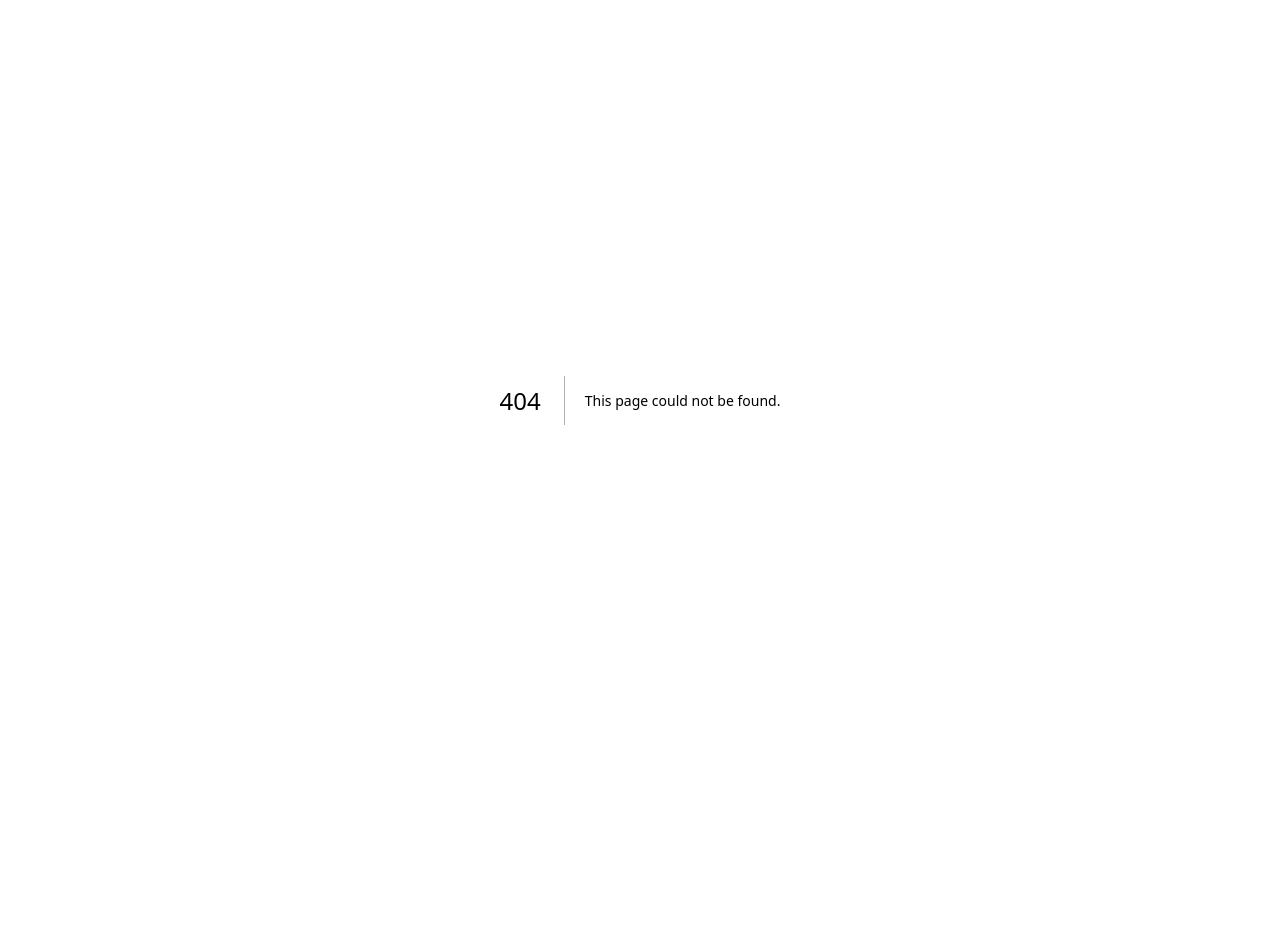
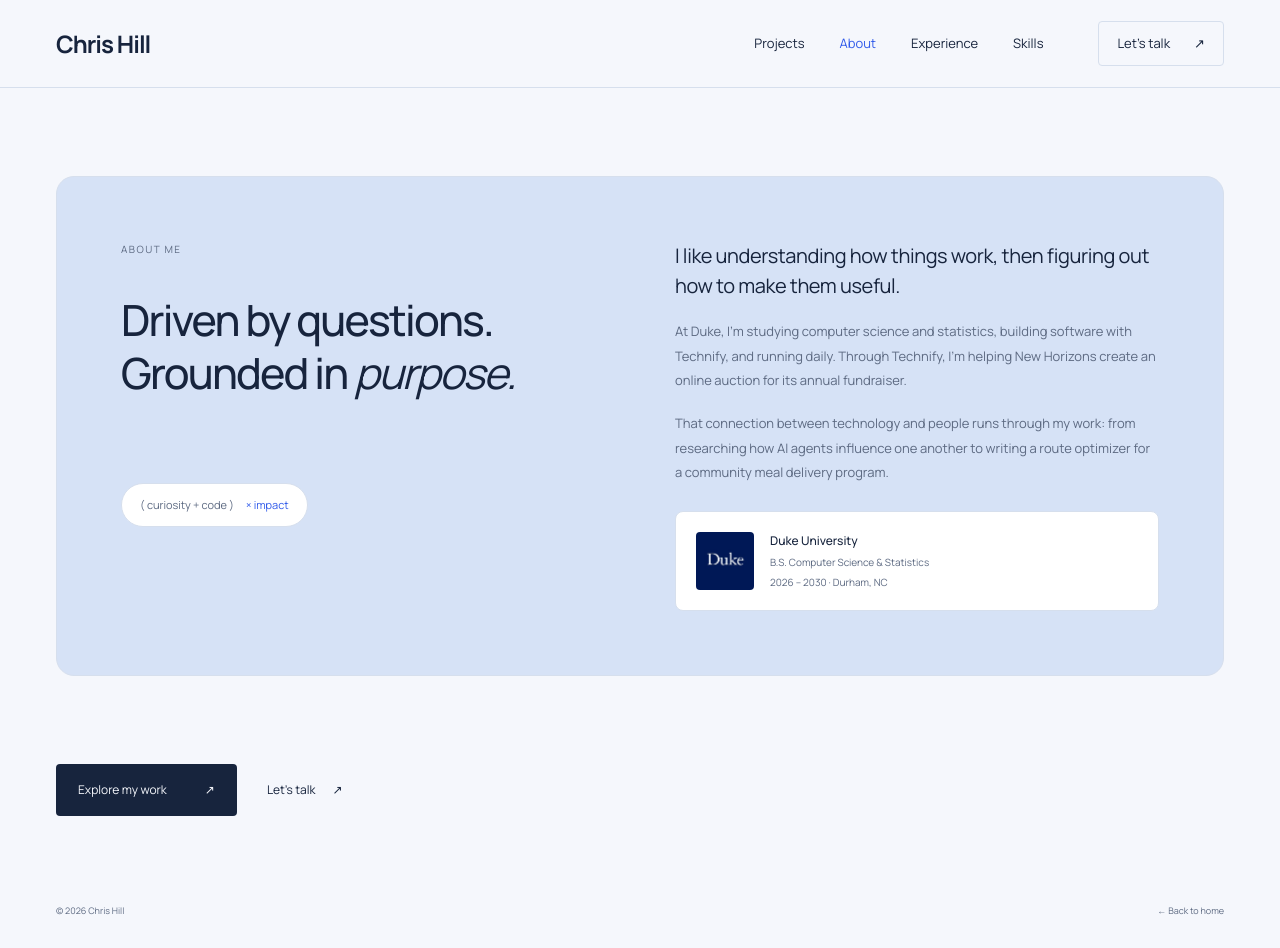
Before and after one commit to ChrisHill415/PersonalWebsite, a Next.js app: page /about in a window 1280 px wide. Before the commit this address had no page. Before the commit the page ends 800 px from the top, so only its background shows below. Built offline with nearby package versions, Linux system fonts and the light colour scheme.

Commit message:
new about page

```diff
--- /dev/null
+++ b/app/about/page.tsx
@@ -0,0 +1,76 @@
+import type { Metadata } from "next";
+import Image from "next/image";
+import Link from "next/link";
+import SiteHeader from "../site-header";
+
+export const metadata: Metadata = {
+  title: "About Me — Chris Hill",
+  description: "Get to know Chris Hill, a computer science and statistics student at Duke University, building software and connecting technology with people.",
+  alternates: { canonical: "/about" },
+  openGraph: {
+    title: "About Me — Chris Hill",
+    description: "Curiosity, code, and purpose. Get to know Chris Hill.",
+    url: "/about",
+  },
+};
+
+export default function AboutPage() {
+  return (
+    <>
+      <a className="skip-link" href="#main">Skip to content</a>
+      <SiteHeader about />
+      <main id="main">
+        <section id="about" className="about section">
+          <div className="container about-grid">
+            <div>
+              <div className="eyebrow section-index">
+                ABOUT ME
+              </div>
+              <h1>
+                Driven by questions.
+                <br />
+                Grounded in <span className="serif">purpose.</span>
+              </h1>
+              <div className="about-decoration" aria-hidden="true">
+                ( curiosity + code ) <span>× impact</span>
+              </div>
+            </div>
+            <div className="about-copy">
+              <p>
+                I like understanding how things work, then figuring out how to
+                make them useful.
+              </p>
+              <p>
+                At Duke, I’m studying computer science and statistics,
+                building software with Technify, and running daily. Through Technify,
+                I’m helping New Horizons create an online auction for its annual
+                fundraiser.
+              </p>
+              <p>
+                That connection between technology and people runs through my
+                work: from researching how AI agents influence one another to
+                writing a route optimizer for a community meal delivery program.
+              </p>
+              <div className="education">
+                <Image src="/duke-wordmark.png" alt="Duke University" width={58} height={58} className="education-logo" />
+                <div>
+                  <strong>Duke University</strong>
+                  <span>B.S. Computer Science & Statistics</span>
+                  <span>2026 – 2030 · Durham, NC</span>
+                </div>
+              </div>
+            </div>
+          </div>
+        </section>
+        <div className="container about-actions">
+          <Link className="button primary" href="/#work">Explore my work <span aria-hidden="true">↗</span></Link>
+          <Link className="resume-link" href="/#contact">Let’s talk <span aria-hidden="true">↗</span></Link>
+        </div>
+      </main>
+      <footer className="footer container">
+        <span>© 2026 Chris Hill</span>
+        <Link href="/">← Back to home</Link>
+      </footer>
+    </>
+  );
+}
--- a/app/globals.css
+++ b/app/globals.css
@@ -483,7 +483,7 @@ button:focus-visible {
   grid-template-columns: 1fr 1fr;
   gap: 110px;
 }
-.about h2 {
+.about :is(h1, h2) {
   line-height: 1.25;
   font-size: 43px;
 }
@@ -744,7 +744,7 @@ button:focus-visible {
   .about-grid {
     gap: 60px;
   }
-  .about h2 {
+  .about :is(h1, h2) {
     font-size: 37px;
   }
   .experience-row {
@@ -914,7 +914,7 @@ button:focus-visible {
     grid-template-columns: 1fr;
     gap: 32px;
   }
-  .about h2 {
+  .about :is(h1, h2) {
     font-size: 37px;
   }
   .about-decoration {
@@ -1299,7 +1299,7 @@ html {
   .project h3 { font-size: 21px; }
   .about { width: calc(100% - 40px); margin-block: 48px; padding: 28px 22px; border-radius: 12px; }
   .about-grid { gap: 30px; }
-  .about h2 { font-size: 32px; }
+  .about :is(h1, h2) { font-size: 32px; }
   .about-decoration { font-size: 9px; padding: 12px 14px; }
   .education { padding: 14px; gap: 12px; }
   .education-logo { width: 48px; height: 48px; }
@@ -1567,3 +1567,16 @@ html {
   .project-scroll-controls button { width: 36px; height: 36px; }
   .project-browse > span { font-size: 10px; }
 }
+
+/* Standalone biography and hotel project preview. */
+.about h1 { margin-block: 0.83em; font-weight: 500; letter-spacing: -1.8px; }
+.about-actions { display: flex; align-items: center; gap: 30px; margin-bottom: 88px; }
+.work + .experience { padding-top: 88px; }
+.hotel-art { background: #dce7f9; }
+.hotel-art svg { width: 100%; height: 100%; }
+.hotel-visual-label { position: absolute; top: 20px; left: 22px; font-size: 8px; letter-spacing: 1.2px; color: #526886; }
+.nav a[aria-current="page"] { color: var(--header-hover); }
+@media (max-width: 760px) {
+  .work + .experience { padding-top: 48px; }
+  .about-actions { margin-bottom: 48px; }
+}
--- a/app/page.tsx
+++ b/app/page.tsx
@@ -1,6 +1,7 @@
 "use client";
 import { useCallback, useEffect, useId, useRef, useState } from "react";
 import Image from "next/image";
+import SiteHeader from "./site-header";
 const github = "https://github.com/ChrisHill415";
 const projects = [
   {
@@ -26,6 +27,18 @@ const projects = [
     href: "https://github.com/ChrisHill415/SmallLanguageModel",
     link: "Explore my GitHub",
     visual: "model",
+  },
+  {
+    title: "Hotel Analysis",
+    category: "Data analysis",
+    type: "Personal project",
+    subtitle: "Exploring the data behind hotel stays.",
+    description:
+      "A data analysis project focused on hotels. Explore the analysis and source code on GitHub.",
+    tags: ["Data analysis", "Hospitality"],
+    href: "https://github.com/ChrisHill415/Hotel-Analysis",
+    link: "Explore the project",
+    visual: "hotel",
   },
   {
     title: "Multi-agent AI Research",
@@ -55,6 +68,23 @@ function Arrow() {
   return <span aria-hidden="true">↗</span>;
 }
 function ProjectVisual({ kind }: { kind: string }) {
+  if (kind === "hotel") return (
+    <div className="project-visual hotel-art" aria-hidden="true">
+      <div className="hotel-visual-label">HOTEL ANALYSIS</div>
+      <svg viewBox="0 0 400 240" fill="none">
+        <path d="M110 195V55h180v140M85 195h230" stroke="#526886" strokeWidth="3" />
+        {[80, 115, 150].flatMap((y) => [140, 180, 220, 260].map((x) => (
+          <rect key={`${x}-${y}`} x={x - 9} y={y} width="18" height="19" rx="2" fill="#8ca6d3" />
+        )))}
+        <path d="M184 195v-25h32v25" stroke="#315bea" strokeWidth="3" />
+        <path d="m75 145 65-30 55 12 60-50 65-18" stroke="#315bea" strokeWidth="4" strokeLinecap="round" strokeLinejoin="round" />
+        {[[75,145],[140,115],[195,127],[255,77],[320,59]].map(([x,y]) => (
+          <circle key={x} cx={x} cy={y} r="5" fill="#fff" stroke="#315bea" strokeWidth="2" />
+        ))}
+      </svg>
+      <span className="visual-caption">03 / EXPLORING HOTEL DATA</span>
+    </div>
+  );
   if (kind === "pantry") return (
     <div className="project-visual pantry-art" aria-hidden="true">
       <div className="route-summary"><span>MEALS ON THE MOVE</span><strong>100+ addresses <span>→</span> 20 routes</strong></div>
@@ -63,7 +93,7 @@ function ProjectVisual({ kind }: { kind: string }) {
         <path d="M60 140V90h80V40h80v100h80V90h45" stroke="#315bea" strokeWidth="4" strokeLinejoin="round" strokeLinecap="round" />
         {[[60,140],[140,90],[220,40],[220,140],[300,140],[345,90]].map(([x,y],i)=><g key={i}><circle cx={x} cy={y} r="10" fill="#fff" stroke="#315bea" strokeWidth="2"/><circle cx={x} cy={y} r="3" fill="#315bea"/></g>)}
       </svg>
-      <span className="visual-caption">04 / TECHNOLOGY FOR THE COMMUNITY</span>
+      <span className="visual-caption">05 / TECHNOLOGY FOR THE COMMUNITY</span>
     </div>
   );
 
@@ -170,7 +200,7 @@ function ProjectVisual({ kind }: { kind: string }) {
         </text>
       </svg>
       <div className="award-label">✳ IEEE ICDM · BEST PAPER</div>
-      <span className="visual-caption">03 / INDEPENDENT THINKING</span>
+      <span className="visual-caption">04 / INDEPENDENT THINKING</span>
     </div>
   );
 }
@@ -217,10 +247,7 @@ function ProjectCard({ project }: { project: (typeof projects)[number] }) {
 
 export default function Home() {
   const [filter, setFilter] = useState("All work");
-  const [menuOpen, setMenuOpen] = useState(false);
   const [copied, setCopied] = useState(false);
-  const headerRef = useRef<HTMLElement>(null);
-  const [headerTheme, setHeaderTheme] = useState("paper");
   const projectTrackRef = useRef<HTMLDivElement>(null);
   const [projectEdges, setProjectEdges] = useState({ start: true, end: false });
   const visibleProjects = projects.filter((project) => filter === "All work" || project.category === filter);
@@ -247,38 +274,9 @@ export default function Home() {
     track.scrollBy({ left: direction * step, behavior: window.matchMedia("(prefers-reduced-motion: reduce)").matches ? "instant" : "smooth" });
   }
 
-
-  useEffect(() => {
-    const sections = Array.from(document.querySelectorAll<HTMLElement>("main > section"));
-    const themes: Record<string, string> = {
-      work: "projects", about: "about", skills: "skills", contact: "contact",
-    };
-    let frame = 0;
-    const updateTheme = () => {
-      frame = 0;
-      const sampleY = (headerRef.current?.getBoundingClientRect().bottom ?? 88) + 32;
-      const section = sections.find((element) => {
-        const rect = element.getBoundingClientRect();
-        return rect.top <= sampleY && rect.bottom > sampleY;
-      });
-      setHeaderTheme(section ? (themes[section.id] ?? "paper") : "paper");
-    };
-    const scheduleUpdate = () => {
-      if (!frame) frame = window.requestAnimationFrame(updateTheme);
-    };
-    updateTheme();
-    window.addEventListener("scroll", scheduleUpdate, { passive: true });
-    window.addEventListener("resize", scheduleUpdate);
-    return () => {
-      window.removeEventListener("scroll", scheduleUpdate);
-      window.removeEventListener("resize", scheduleUpdate);
-      window.cancelAnimationFrame(frame);
-    };
-  }, []);
-
   useEffect(() => {
     const elements = Array.from(document.querySelectorAll<HTMLElement>(
-      ".work .section-heading, .filters, .project-flip, .about-grid > div, .experience .section-heading, .experience-row, .skills .section-heading, .skill-group, .contact",
+      ".work .section-heading, .filters, .project-flip, .experience .section-heading, .experience-row, .skills .section-heading, .skill-group, .contact",
     ));
     const reducedMotion = window.matchMedia("(prefers-reduced-motion: reduce)");
     const showAll = () => {
@@ -306,7 +304,7 @@ export default function Home() {
         element.dataset.revealState = "revealed";
         return;
       }
-      if (element.matches(".project-flip, .skill-group, .about-grid > div")) {
+      if (element.matches(".project-flip, .skill-group")) {
         const position = Array.from(element.parentElement?.children ?? []).indexOf(element);
         element.style.setProperty("--reveal-delay", `${Math.min(position, 2) * 85}ms`);
       }
@@ -340,41 +338,7 @@ export default function Home() {
       <a className="skip-link" href="#main">
         Skip to content
       </a>
-      <header ref={headerRef} className="header container" data-theme={headerTheme}>
-        <a href="#" className="wordmark" aria-label="Chris Hill home">
-          Chris Hill
-        </a>
-        <button
-          className="menu-button"
-          aria-expanded={menuOpen}
-          aria-controls="navigation"
-          onClick={() => setMenuOpen(!menuOpen)}
-        >
-          {menuOpen ? "Close −" : "Menu +"}
-        </button>
-        <nav
-          id="navigation"
-          className={menuOpen ? "nav open" : "nav"}
-          aria-label="Main navigation"
-        >
-          {["Projects", "About", "Experience", "Skills"].map((item) => (
-            <a
-              key={item}
-              href={item === "Projects" ? "#work" : `#${item.toLowerCase()}`}
-              onClick={() => setMenuOpen(false)}
-            >
-              {item}
-            </a>
-          ))}
-          <a
-            href="#contact"
-            className="nav-contact"
-            onClick={() => setMenuOpen(false)}
-          >
-            Let’s talk <Arrow />
-          </a>
-        </nav>
-      </header>
+      <SiteHeader />
       <main id="main">
         <section className="hero container">
           <div className="hero-copy">
@@ -434,7 +398,7 @@ export default function Home() {
             </p>
           </div>
           <div className="filters" role="group" aria-label="Filter projects">
-            {["All work", "Software", "AI & research"].map((item) => (
+            {["All work", "Software", "AI & research", "Data analysis"].map((item) => (
               <button
                 key={item}
                 aria-pressed={filter === item}
@@ -458,52 +422,10 @@ export default function Home() {
           </div>
           </div>
         </section>
-        <section id="about" className="about section">
-          <div className="container about-grid">
-            <div>
-              <div className="eyebrow section-index">
-                02 / A LITTLE ABOUT ME
-              </div>
-              <h2>
-                Driven by questions.
-                <br />
-                Grounded in <span className="serif">purpose.</span>
-              </h2>
-              <div className="about-decoration" aria-hidden="true">
-                ( curiosity + code ) <span>× impact</span>
-              </div>
-            </div>
-            <div className="about-copy">
-              <p>
-                I like understanding how things work, then figuring out how to
-                make them useful.
-              </p>
-              <p>
-                At Duke, I’m studying computer science and statistics,
-                building software with Technify, and running daily. Through Technify,
-                I’m helping New Horizons create an online auction for its annual
-                fundraiser.
-              </p>
-              <p>
-                That connection between technology and people runs through my
-                work: from researching how AI agents influence one another to
-                writing a route optimizer for a community meal delivery program.
-              </p>
-              <div className="education">
-                <Image src="/duke-wordmark.png" alt="Duke University" width={58} height={58} className="education-logo" />
-                <div>
-                  <strong>Duke University</strong>
-                  <span>B.S. Computer Science & Statistics</span>
-                  <span>2026 – 2030 · Durham, NC</span>
-                </div>
-              </div>
-            </div>
-          </div>
-        </section>
         <section id="experience" className="experience container section">
           <div className="section-heading">
             <div>
-              <div className="eyebrow section-index">03 / ALONG THE WAY</div>
+              <div className="eyebrow section-index">02 / ALONG THE WAY</div>
               <h2>
                 Learning by doing<span className="orange">.</span>
               </h2>
@@ -560,7 +482,7 @@ export default function Home() {
           <div className="container">
           <div className="section-heading">
             <div>
-              <div className="eyebrow section-index">04 / TECHNICAL SKILLS</div>
+              <div className="eyebrow section-index">03 / TECHNICAL SKILLS</div>
               <h2 id="skills-heading">My technical toolkit<span className="orange">.</span></h2>
             </div>
             <p>Tools I’ve used across software,<br />data analysis, and AI research.</p>
@@ -584,7 +506,7 @@ export default function Home() {
           </div>
         </section>
         <section id="contact" className="contact container">
-          <div className="eyebrow">05 / WHAT’S NEXT?</div>
+          <div className="eyebrow">04 / WHAT’S NEXT?</div>
           <div className="contact-main">
             <h2>
               Good things start
--- /dev/null
+++ b/app/site-header.tsx
@@ -0,0 +1,77 @@
+"use client";
+
+import { useEffect, useRef, useState } from "react";
+import Link from "next/link";
+
+export default function SiteHeader({ about = false }: { about?: boolean }) {
+  const [menuOpen, setMenuOpen] = useState(false);
+  const headerRef = useRef<HTMLElement>(null);
+  const [headerTheme, setHeaderTheme] = useState("paper");
+  useEffect(() => {
+    if (about) return;
+    const sections = Array.from(document.querySelectorAll<HTMLElement>("main > section"));
+    const themes: Record<string, string> = {
+      work: "projects", skills: "skills", contact: "contact",
+    };
+    let frame = 0;
+    const updateTheme = () => {
+      frame = 0;
+      const sampleY = (headerRef.current?.getBoundingClientRect().bottom ?? 88) + 32;
+      const section = sections.find((element) => {
+        const rect = element.getBoundingClientRect();
+        return rect.top <= sampleY && rect.bottom > sampleY;
+      });
+      setHeaderTheme(section ? (themes[section.id] ?? "paper") : "paper");
+    };
+    const scheduleUpdate = () => {
+      if (!frame) frame = window.requestAnimationFrame(updateTheme);
+    };
+    updateTheme();
+    window.addEventListener("scroll", scheduleUpdate, { passive: true });
+    window.addEventListener("resize", scheduleUpdate);
+    return () => {
+      window.removeEventListener("scroll", scheduleUpdate);
+      window.removeEventListener("resize", scheduleUpdate);
+      window.cancelAnimationFrame(frame);
+    };
+  }, [about]);
+
+  return (
+    <header ref={headerRef} className="header container" data-theme={headerTheme}>
+      <Link href="/" className="wordmark" aria-label="Chris Hill home">
+        Chris Hill
+      </Link>
+      <button
+        className="menu-button"
+        aria-expanded={menuOpen}
+        aria-controls="navigation"
+        onClick={() => setMenuOpen(!menuOpen)}
+      >
+        {menuOpen ? "Close −" : "Menu +"}
+      </button>
+      <nav
+        id="navigation"
+        className={menuOpen ? "nav open" : "nav"}
+        aria-label="Main navigation"
+      >
+        {["Projects", "About", "Experience", "Skills"].map((item) => (
+          <Link
+            key={item}
+            href={item === "About" ? "/about" : `${about ? "/" : ""}#${item === "Projects" ? "work" : item.toLowerCase()}`}
+            aria-current={about && item === "About" ? "page" : undefined}
+            onClick={() => setMenuOpen(false)}
+          >
+            {item}
+          </Link>
+        ))}
+        <a
+          href={about ? "/#contact" : "#contact"}
+          className="nav-contact"
+          onClick={() => setMenuOpen(false)}
+        >
+          Let’s talk <span aria-hidden="true">↗</span>
+        </a>
+      </nav>
+    </header>
+  );
+}
--- a/app/sitemap.ts
+++ b/app/sitemap.ts
@@ -2,5 +2,6 @@ import type { MetadataRoute } from "next";
 export default function sitemap(): MetadataRoute.Sitemap {
   return [
     { url: "https://chrisjhill.com", changeFrequency: "monthly", priority: 1 },
+    { url: "https://chrisjhill.com/about", changeFrequency: "monthly", priority: 0.7 },
   ];
 }
```
Also changed, not shown: 1 other file (tests, documents, lock files or other folders).
